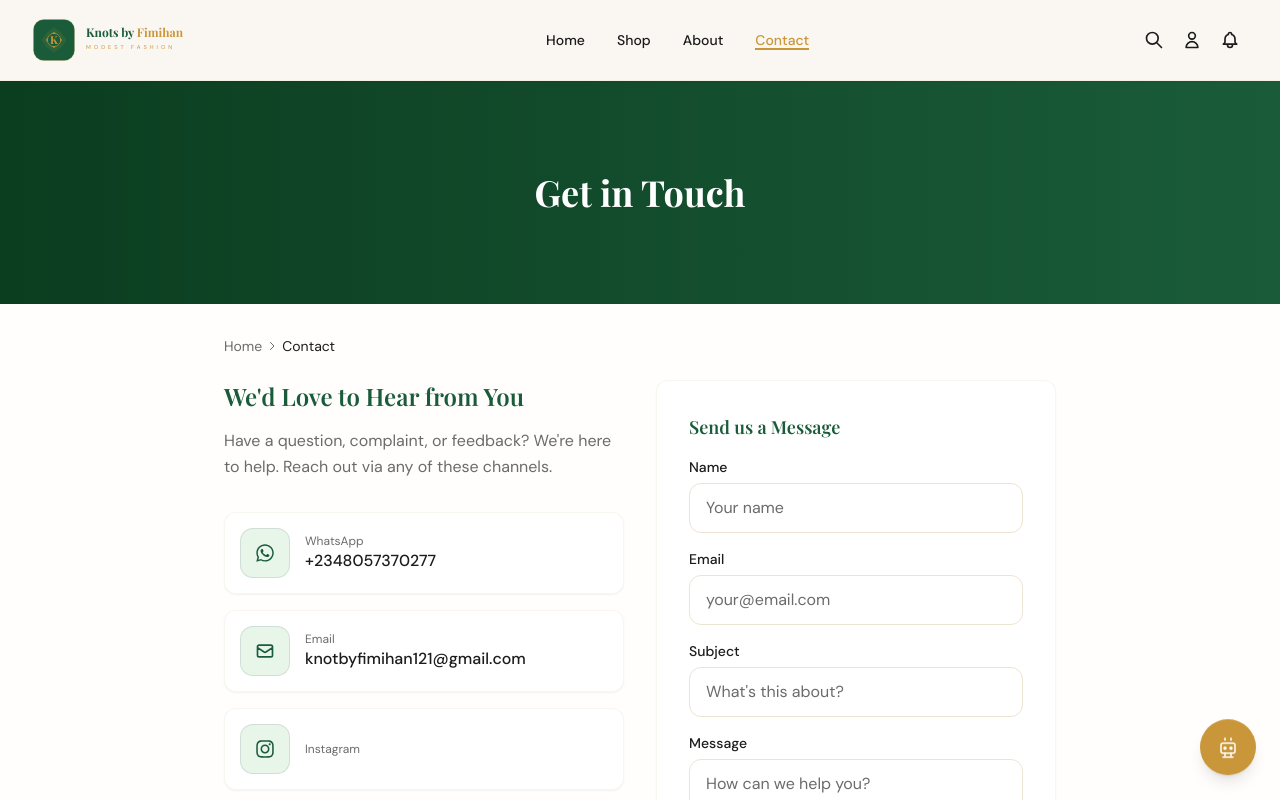
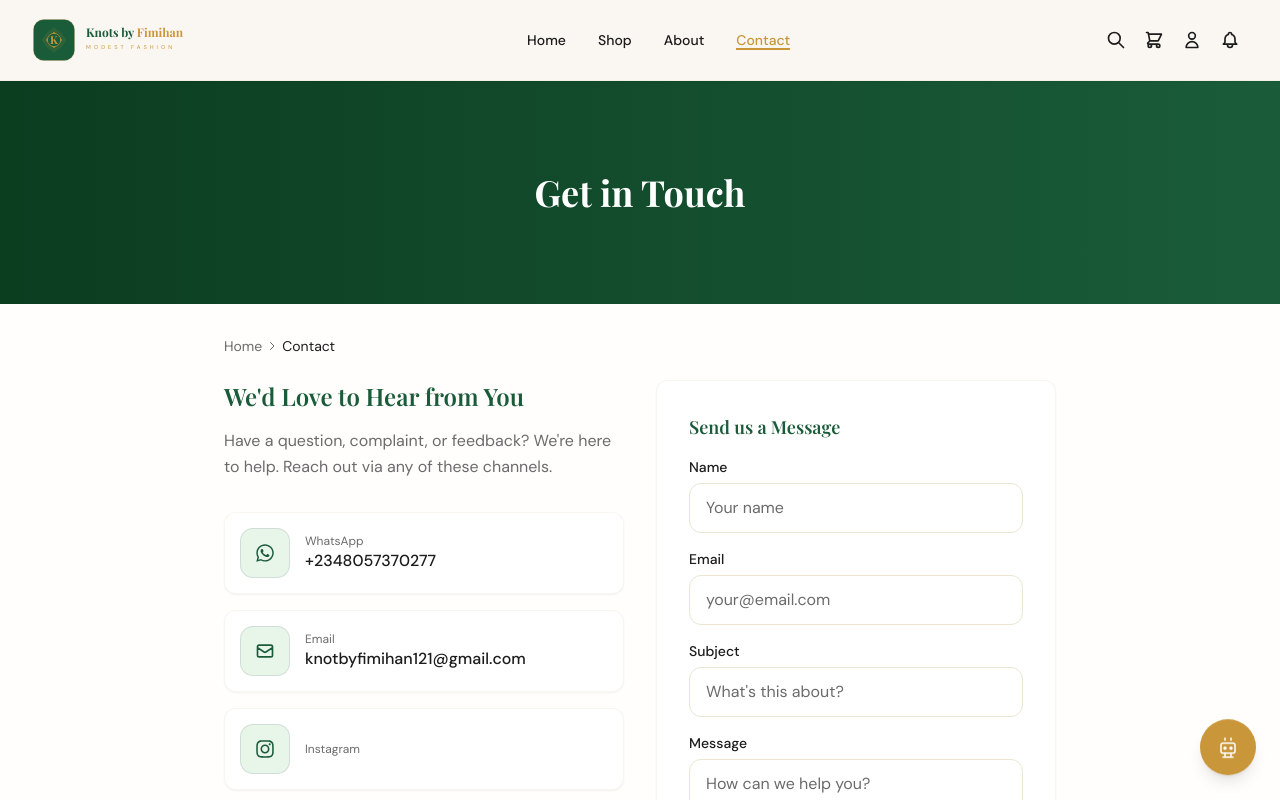
Before and after one commit to Herdeydeji/knots-by-fimihan, a React (Vite) app: page /contact in a window 1280 px wide. Shown: the top 800 px of the page. Built offline with nearby package versions, Linux system fonts and the light colour scheme; no server answers; a web font is replaced by a local one.

Commit message:
fix: add cart icon with badge to desktop header navigation

```diff
--- a/src/components/layout/Header.jsx
+++ b/src/components/layout/Header.jsx
@@ -1,7 +1,8 @@
 import { Link, useLocation } from 'react-router-dom'
-import { HiOutlineBell, HiOutlineUser } from 'react-icons/hi'
+import { HiOutlineBell, HiOutlineShoppingCart, HiOutlineUser } from 'react-icons/hi'
 import { useAuth } from '../../lib/auth'
 import { useNotifications } from '../../hooks/useNotifications'
+import { useCart } from '../../hooks/useCart'
 import { KBFLogo } from '../ui/IslamicPattern'
 
 const navLinks = [
@@ -15,6 +16,7 @@ export default function Header() {
   const location = useLocation()
   const { user } = useAuth()
   const unreadCount = useNotifications((s) => s.unreadCount)
+  const itemCount = useCart((s) => s.itemCount)
 
   return (
     <header className="fixed top-0 left-0 right-0 w-full z-50 bg-cream-100/90 dark:bg-gray-900/90 backdrop-blur-md border-b border-cream-200 dark:border-gray-700/60 shadow-sm shadow-black/5 dark:shadow-black/20">
@@ -47,6 +49,15 @@ export default function Header() {
               </svg>
             </Link>
 
+            <Link to="/cart" className="relative p-2 text-[#1C1C1C] dark:text-gray-300 hover:text-emerald-600 dark:hover:text-emerald-400 transition-colors" aria-label="Cart">
+              <HiOutlineShoppingCart className="w-5 h-5" />
+              {itemCount > 0 && (
+                <span className="absolute -top-0.5 -right-0.5 bg-red-500 text-white text-[10px] font-bold w-4 h-4 rounded-full flex items-center justify-center">
+                  {itemCount > 9 ? '9+' : itemCount}
+                </span>
+              )}
+            </Link>
+
             {user ? (
               <Link to="/profile" className="hidden lg:flex p-1.5 group/avatar" aria-label="Profile">
                 <div className="w-8 h-8 rounded-xl bg-gradient-to-br from-emerald-600 to-emerald-800 border border-gold-500/40 shadow-md shadow-emerald-900/20 flex items-center justify-center transition-transform duration-200 group-hover/avatar:scale-110">
```
